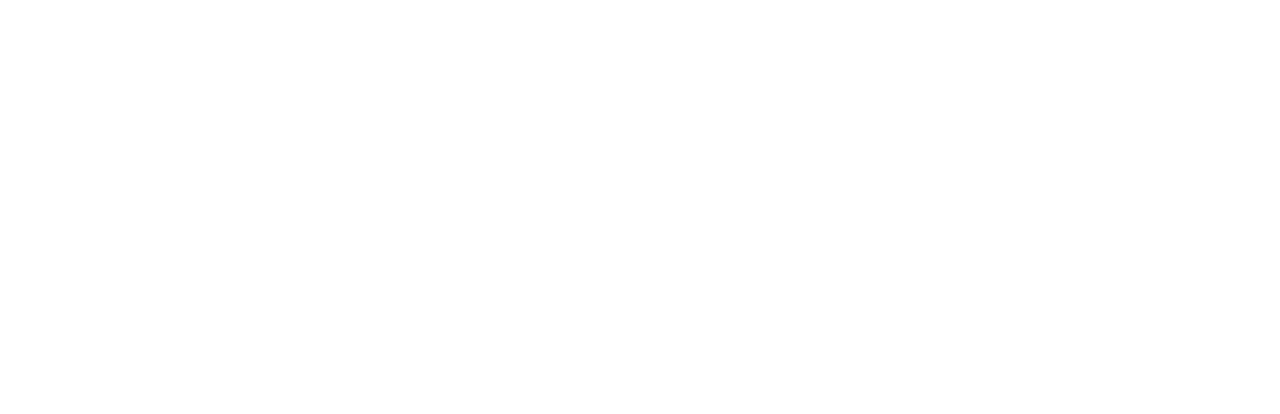
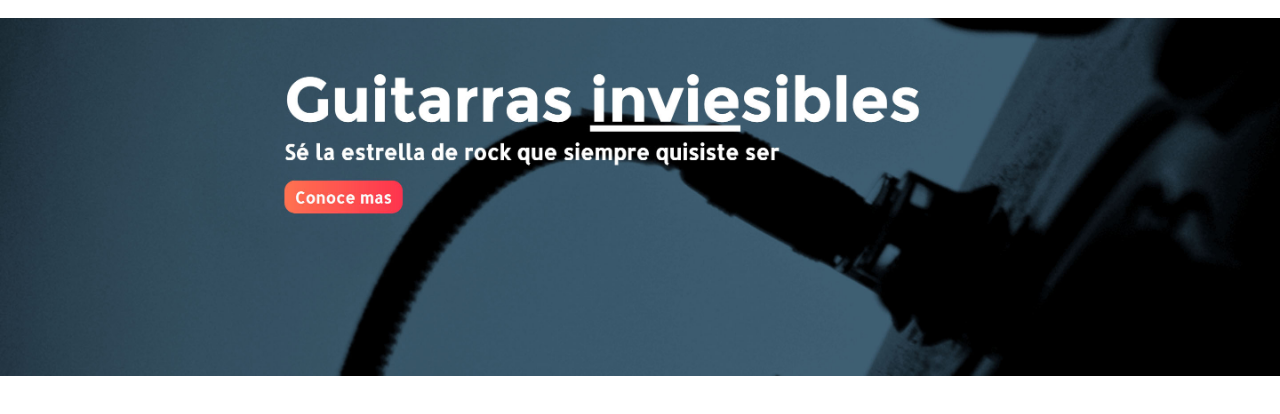
Before and after one commit to raulprie/invie-github, a plain HTML site: page index.html in a window 1280 px wide. Drawn offline with Linux system fonts and the light colour scheme.

Commit message:
agregando el nuevo hero

```diff
--- a/index.html
+++ b/index.html
@@ -10,10 +10,11 @@
     img {
       max-width: 100%;
       vertical-align: top;
-    }
+    }git status
     </style>
   </head>
   <body>
     <img src="header.jpg" alt="">
+    <img src="hero.jpg" alt="">
   </body>
 </html>
```
Also changed, not shown: hero.jpg (added).
